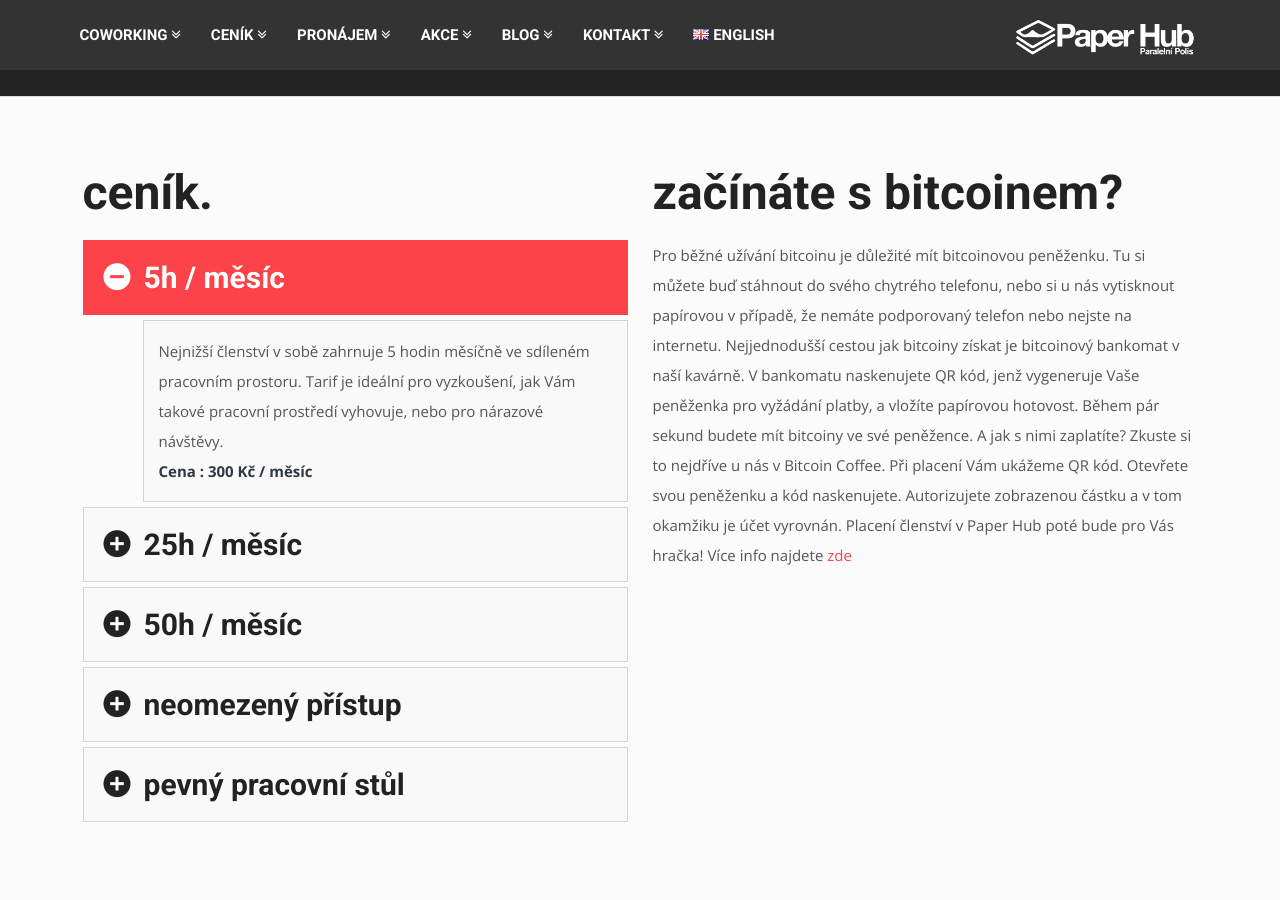
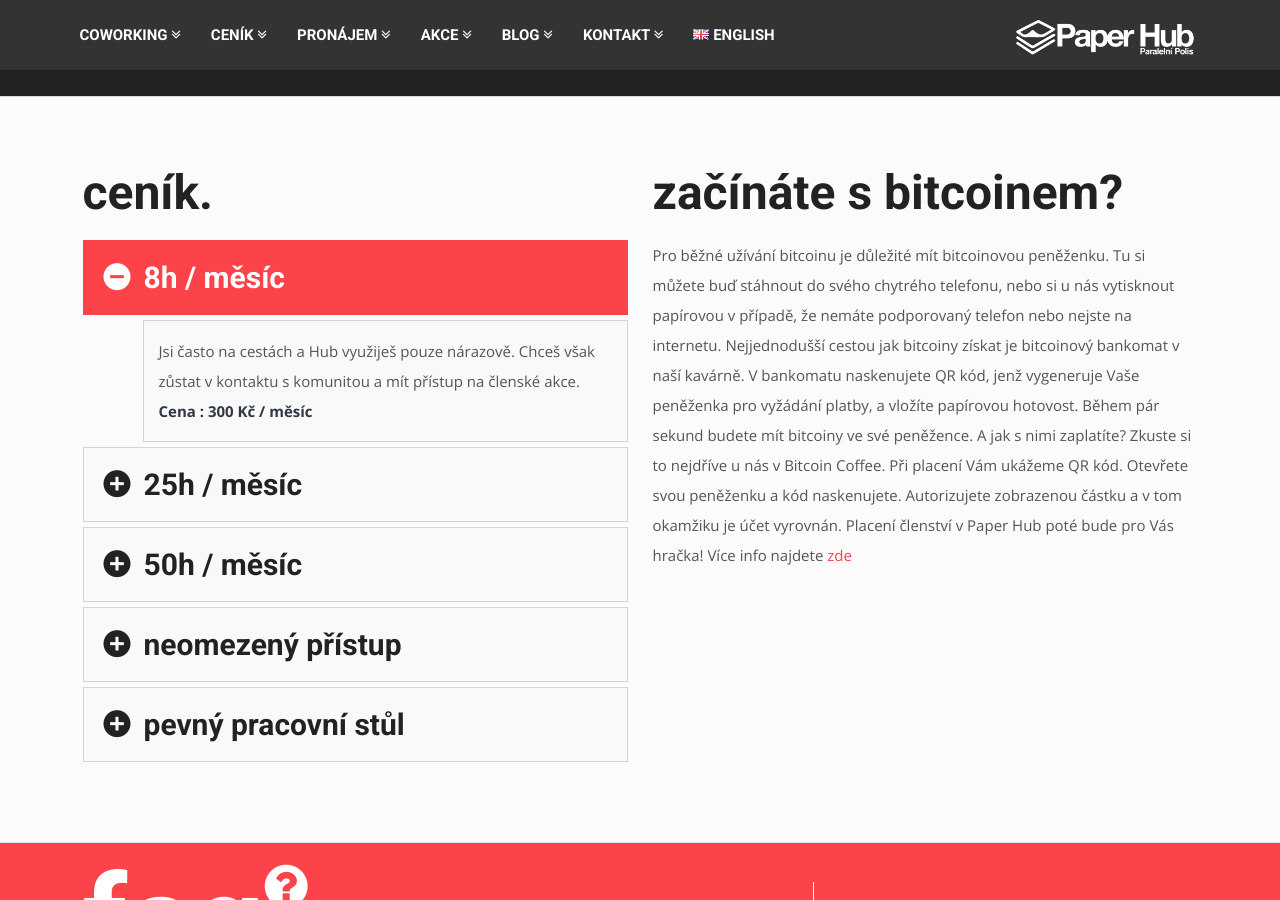
Before and after one commit to ParalelniPolis/paperhubweb, a Jekyll site: the page built from index.html, in a window 1280 px wide and 900 px high, scrolled down 2006 px. Built offline with Jekyll 4.4.1, drawn with Linux system fonts in a browser that asks for light colours; some web fonts are replaced; Markdown is read by kramdown in place of the engine named in the settings.

Commit message:
Update website_text.yaml

```diff
--- a/_data/website_text.yaml
+++ b/_data/website_text.yaml
@@ -160,13 +160,13 @@ pricelist:
         eng: pricelist
     plans:
         -   time:
-                cz: "5h / měsíc"
-                eng: "5h / month"
+                cz: "8h / měsíc"
+                eng: "8h / month"
             price:
                 cz: "Cena : 300 Kč / měsíc"
                 eng: "Price : 300 CZK / month"
             description:
-                cz: "Nejnižší členství v sobě zahrnuje 5 hodin měsíčně ve sdíleném pracovním prostoru. Tarif je ideální pro vyzkoušení, jak Vám takové pracovní prostředí vyhovuje, nebo pro nárazové návštěvy."
+                cz: "Jsi často na cestách a Hub využiješ pouze nárazově. Chceš však zůstat v kontaktu s komunitou a mít přístup na členské akce."
                 eng: "A basic subscription that allows you to spend five hours a month in the coworking space. This subscription is the best option for a trial run or a one-time visit."
 
         -   time:
```
